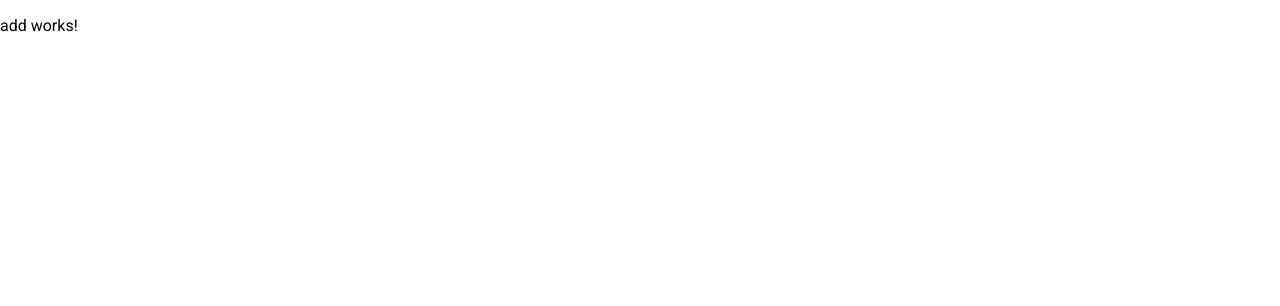
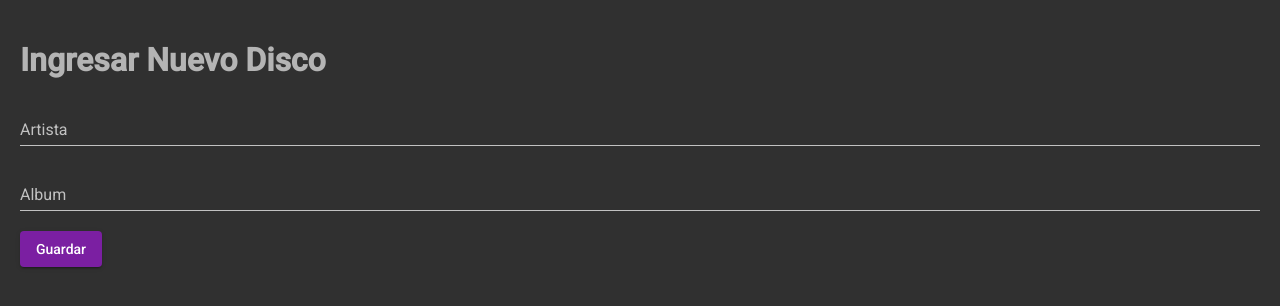
Before and after one commit to eddiezombie/vinyl, an Angular app: page /add in a window 1280 px wide. Shown: the top 306 px of the page. Built offline with nearby package versions, Linux system fonts and the light colour scheme.

Commit message:
feat: style add

```diff
--- a/src/app/components/add/add.component.html
+++ b/src/app/components/add/add.component.html
@@ -1 +1,17 @@
-<p>add works!</p>
+<div class="add">
+    <form class="example-form">
+        <h1>Ingresar Nuevo Disco</h1>
+        <mat-form-field class="example-full-width">
+            <mat-label>Artista</mat-label>
+            <input matInput placeholder="Nombre vinilo" value="">
+        </mat-form-field>
+
+        <mat-form-field class="example-full-width">
+            <mat-label>Album</mat-label>
+            <input matInput placeholder="Nombre vinilo" value="">
+        </mat-form-field>
+
+        <button mat-raised-button color="primary">Guardar</button>
+
+    </form>
+</div>
--- a/src/app/components/add/add.component.scss
+++ b/src/app/components/add/add.component.scss
@@ -0,0 +1,16 @@
+.add{
+    background:#303030;
+    padding:20px;
+    height:100vh;
+
+    h1{
+        color:#b4b4b4;
+    }
+
+    .mat-form-field{
+        width:100%;
+    }
+    input{
+        color:#b4b4b4;
+    }
+}
--- a/src/styles.scss
+++ b/src/styles.scss
@@ -1,4 +1,4 @@
 /* You can add global styles to this file, and also import other style files */
 
-html, body { height: 100%; }
+html, body { height: 100%;  }
 body { margin: 0; font-family: Roboto, "Helvetica Neue", sans-serif; }
```
Also changed, not shown: src/app/app.module.ts (+6 -1 lines).
